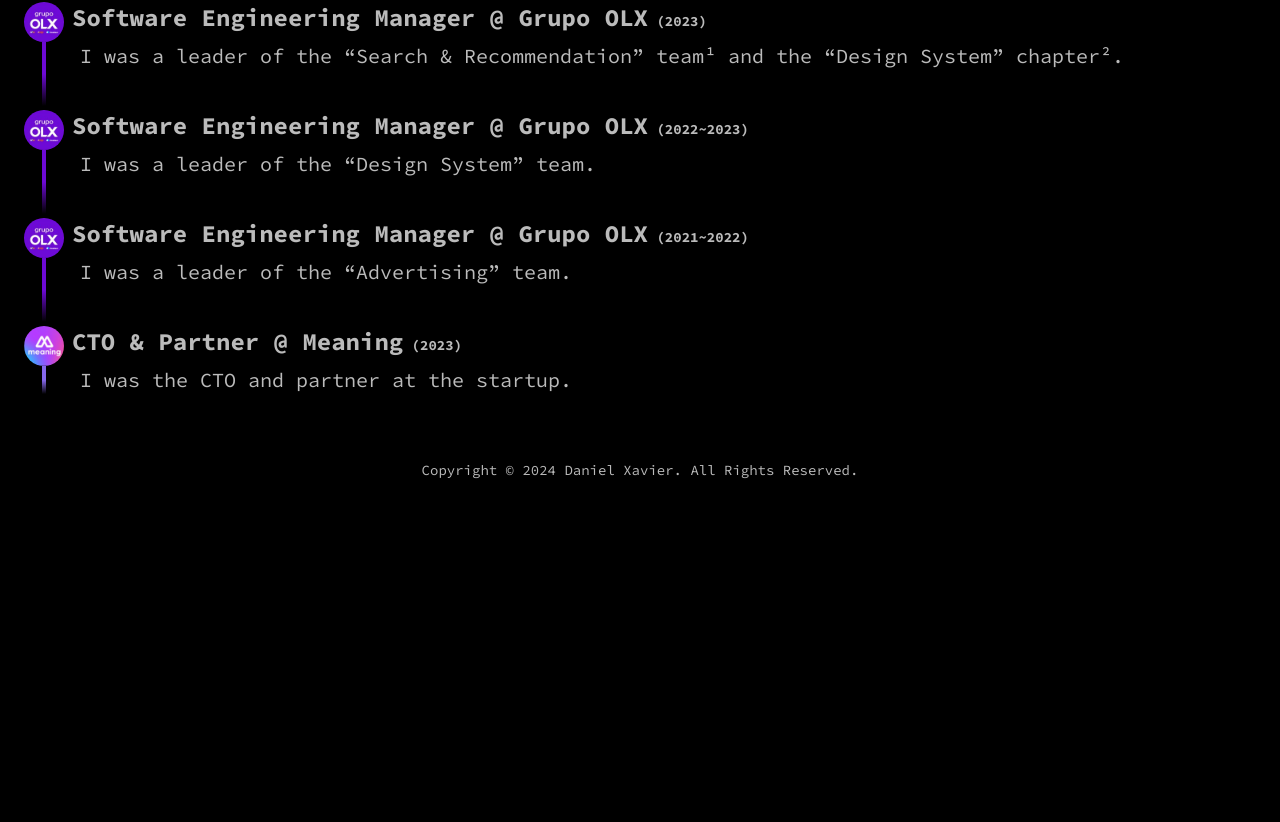
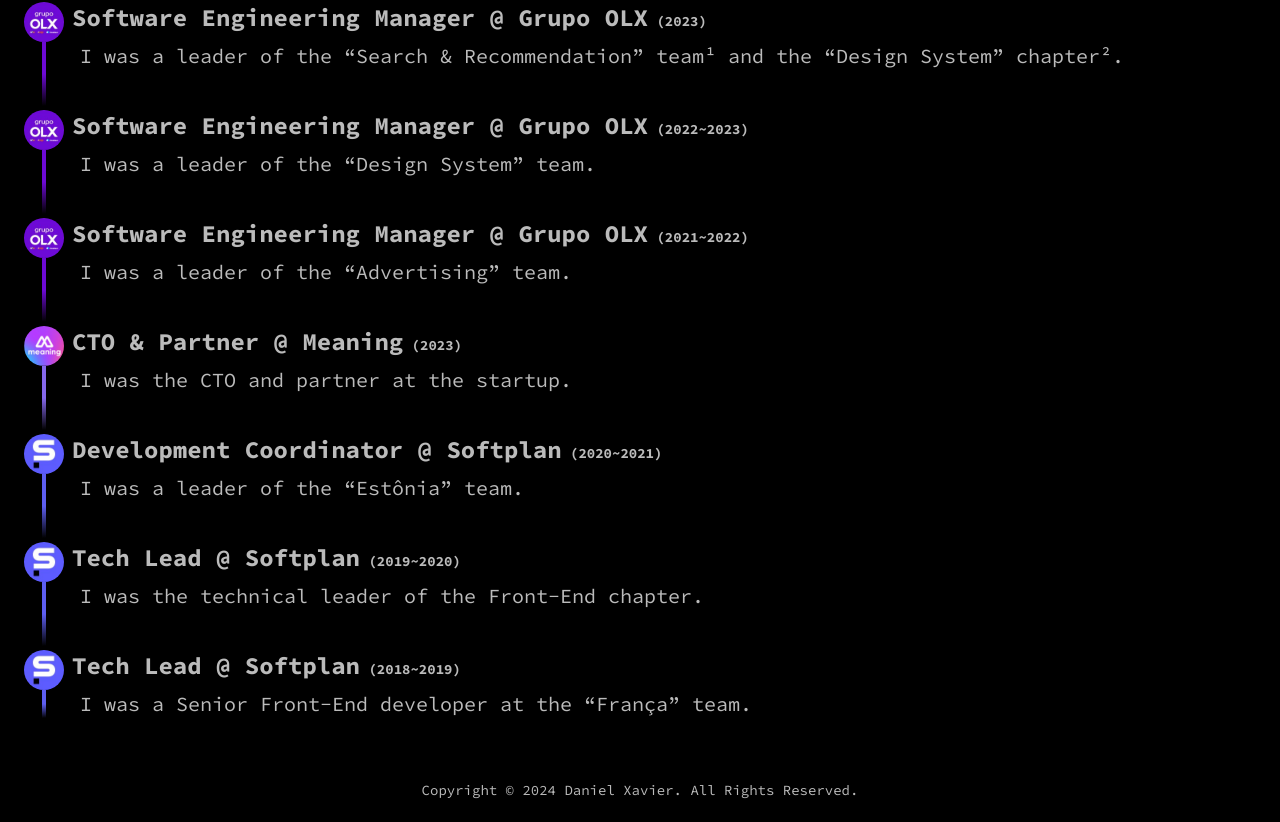
Before and after one commit to DanielJXavier/my-portfolio, a Next.js app: page /experience in a window 1280 px wide. Shown: the part 298-1120 px from the top of the page. Before the commit the page ends 800 px from the top, so only its background shows below. Built offline with nearby package versions, Linux system fonts and the light colour scheme.

Commit message:
feat: add Softplan experience

```diff
--- a/src/app/experience/Experience.tsx
+++ b/src/app/experience/Experience.tsx
@@ -202,6 +202,105 @@
             consultancy into a system.
           </GreatestChallenge>
         </ExperienceItem>
+        <ExperienceItem
+          from="before:from-[#5d5ef1]"
+          via="before:via-[#5d5ef1]"
+          logoPath="/softplan_logo.jpg"
+          year="2020~2021"
+          role="Development Coordinator"
+          company="Softplan"
+          description="I was a leader of the &ldquo;Estônia&rdquo; team."
+        >
+          <Resposibilities>
+            <li>
+              To directly lead a multidisciplinary software development team,
+              composed of Software Architects, Developers, Quality Insurance
+              Analysts, Product Owners, Business Analysts, and Agile Masters;
+            </li>
+            <li>
+              To mentor, and develop the employees (direct and indirect) using
+              techniques such as One-on-One and feedforward;
+            </li>
+            <li>
+              To plan and execute the deliveries of the most important modules
+              of the &ldquo;SAJ&rdquo; system;
+            </li>
+            <li>
+              To daily practice situational leadership to explore all the
+              potential of those led in the best possible way;
+            </li>
+            <li>
+              To structure (and continuously improve) the team&apos;s workflow
+              using agile software development methodologies;
+            </li>
+            <li>
+              To create formulas and metrics to identify the (realistic)
+              capacity of the team, and bring predictability to deliveries;
+            </li>
+            <li>To map the most effective talent retention strategies;</li>
+          </Resposibilities>
+          <GreatestChallenge>
+            To manage a huge team (28 professionals) and critical deliveries.
+          </GreatestChallenge>
+        </ExperienceItem>
+        <ExperienceItem
+          from="before:from-[#5d5ef1]"
+          via="before:via-[#5d5ef1]"
+          logoPath="/softplan_logo.jpg"
+          year="2019~2020"
+          role="Tech Lead"
+          company="Softplan"
+          description="I was the technical leader of the Front-End chapter."
+        >
+          <Resposibilities>
+            <li>
+              To develop the new &ldquo;SAJ&rdquo; system, built using React JS,
+              .Net, and GraphQL;
+            </li>
+            <li>
+              To be responsible for the deliveries and deployment of 17 modules
+              of the system;
+            </li>
+            <li>
+              To provide training in HTML, CSS, JavaScript, React JS, GraphQL,
+              and unit tests;
+            </li>
+            <li>To lead a team (10 devs) of Front-End React developers;</li>
+            <li>To hire new employees to the company;</li>
+            <li>To choose new contractor professionals;</li>
+            <li>
+              To develop the professionals (One-on-one, Feedbacks, Feedforwards,
+              Mentoring);
+            </li>
+          </Resposibilities>
+          <GreatestChallenge>
+            To learn leadership skills and people management.
+          </GreatestChallenge>
+        </ExperienceItem>
+        <ExperienceItem
+          from="before:from-[#5d5ef1]"
+          via="before:via-[#5d5ef1]"
+          logoPath="/softplan_logo.jpg"
+          year="2018~2019"
+          role="Tech Lead"
+          company="Softplan"
+          description="I was a Senior Front-End developer at the &ldquo;França&rdquo; team."
+        >
+          <Resposibilities>
+            <li>
+              To develop new features for the &ldquo;e-SAJ&rdquo; portal using
+              React JS and GraphQL;
+            </li>
+            <li>
+              To develop new features for the &ldquo;SAJ Tribunais&rdquo; system
+              using React JS and GraphQL;
+            </li>
+          </Resposibilities>
+          <GreatestChallenge>
+            To do all the deliveries of the project as the only Front-End
+            developer.
+          </GreatestChallenge>
+        </ExperienceItem>
       </main>
     </ExperienceContext.Provider>
   );
```
Also changed, not shown: public/softplan_logo.jpg (added).
